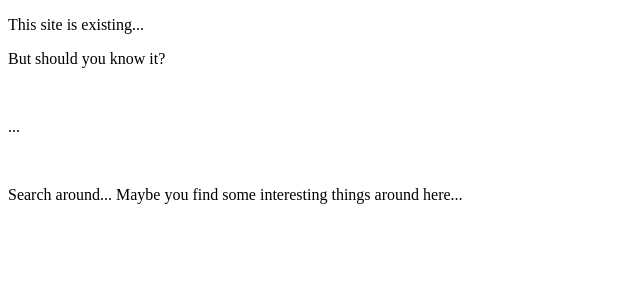
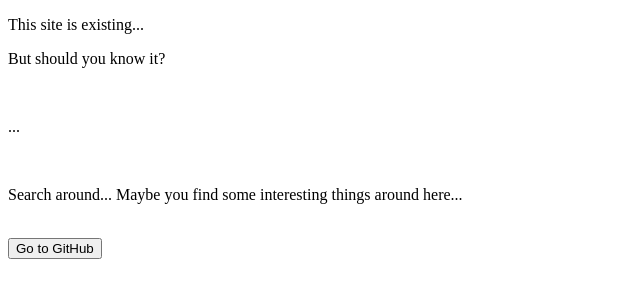
Before and after one commit to m4lxn-cloudX/images, a plain HTML site: page index.html in a window 1280 px wide. Shown: the whole page, without its empty margins (0-640 px from the left). Drawn offline with Linux system fonts and the light colour scheme.

Commit message:
modified:   index.html

```diff
--- a/index.html
+++ b/index.html
@@ -12,5 +12,7 @@
     <p>...</p>
     <br>
     <p>Search around... Maybe you find some interesting things around here...</p>
+    <br>
+    <button onclick="location.href='https://github.com/m4lxn-cloudX'">Go to GitHub</button>
 </body>
 </html>
```
